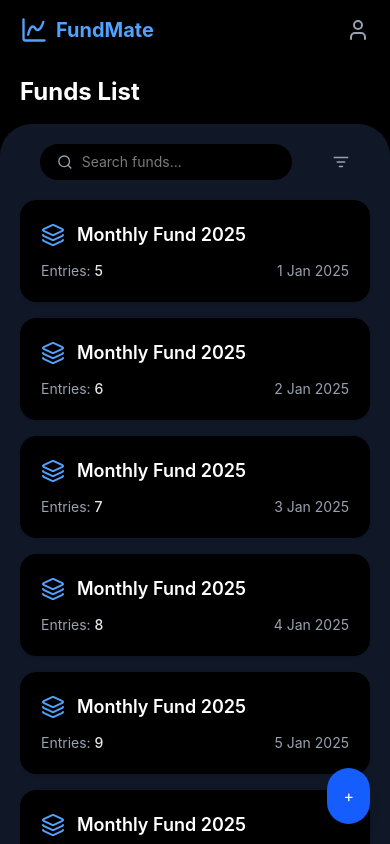
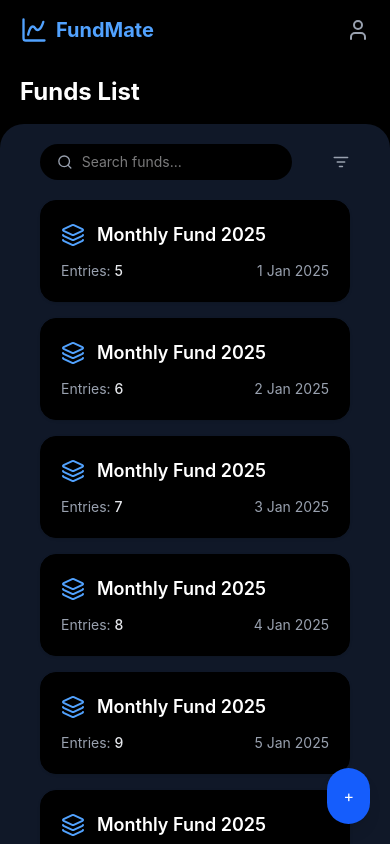
Before and after one commit to Sandb786/fundmate, a React (Vite) app: page /dashboard in a window 390 px wide. Shown: the top 844 px of the page. Built offline with nearby package versions, Linux system fonts and the light colour scheme.

Commit message:
chack in mobile scroll.

```diff
--- a/src/Dashbord/DashbordHome.jsx
+++ b/src/Dashbord/DashbordHome.jsx
@@ -1,5 +1,5 @@
 import { useNavigate } from 'react-router-dom';
-import { ChartSpline, User, Layers3,Search, ListFilter, } from 'lucide-react';
+import { ChartSpline, User, Layers3, Search, ListFilter, } from 'lucide-react';
 import { motion } from 'framer-motion';
 import { Toaster } from 'react-hot-toast';
 
@@ -27,12 +27,12 @@ export default function DashboardLanding() {
                 <h2 className="text-2xl font-bold  text-white">Funds List</h2>
             </div>
 
-    <div className='bg-gray-900 rounded-t-4xl overflow-y-auto'>
+            <div className='bg-gray-900 rounded-t-3xl'>
 
                 {/* Search + Filter */}
                 <div className="flex items-center gap-10 px-10 py-5 ">
                     <div className="flex items-center px-4 py-2 rounded-full flex-grow bg-black transition-colors">
-          <Search className="text-gray-400 w-5 h-4 mr-2"/>
+                        <Search className="text-gray-400 w-5 h-4 mr-2" />
                         <input
                             type="text"
                             placeholder="Search funds..."
@@ -41,6 +41,8 @@ export default function DashboardLanding() {
                     </div>
                     <ListFilter className="text-gray-400 w-5 h-5 cursor-pointer" />
                 </div>
+
+                <div className='overflow-y-auto h-[calc(100vh-200px)] px-5'>
 
                     {/* Grid of Fund Cards */}
                     <div className="grid grid-cols-1 sm:grid-cols-2 gap-4 px-5 pb-24">
@@ -61,11 +63,12 @@ export default function DashboardLanding() {
 
                                 {/* Stats */}
                                 <div className="flex justify-between items-center text-sm text-gray-400">
-              <p>Entries: <span className="font-medium text-gray-200">{index+5}</span></p>
-              <p>{index+1} Jan 2025</p>
+                                    <p>Entries: <span className="font-medium text-gray-200">{index + 5}</span></p>
+                                    <p>{index + 1} Jan 2025</p>
                                 </div>
                             </motion.div>
                         ))}
+                    </div>
                 </div>
 
                 {/* Floating Add Button */}
```
Lines whose indentation alone changed are shown as unchanged.
